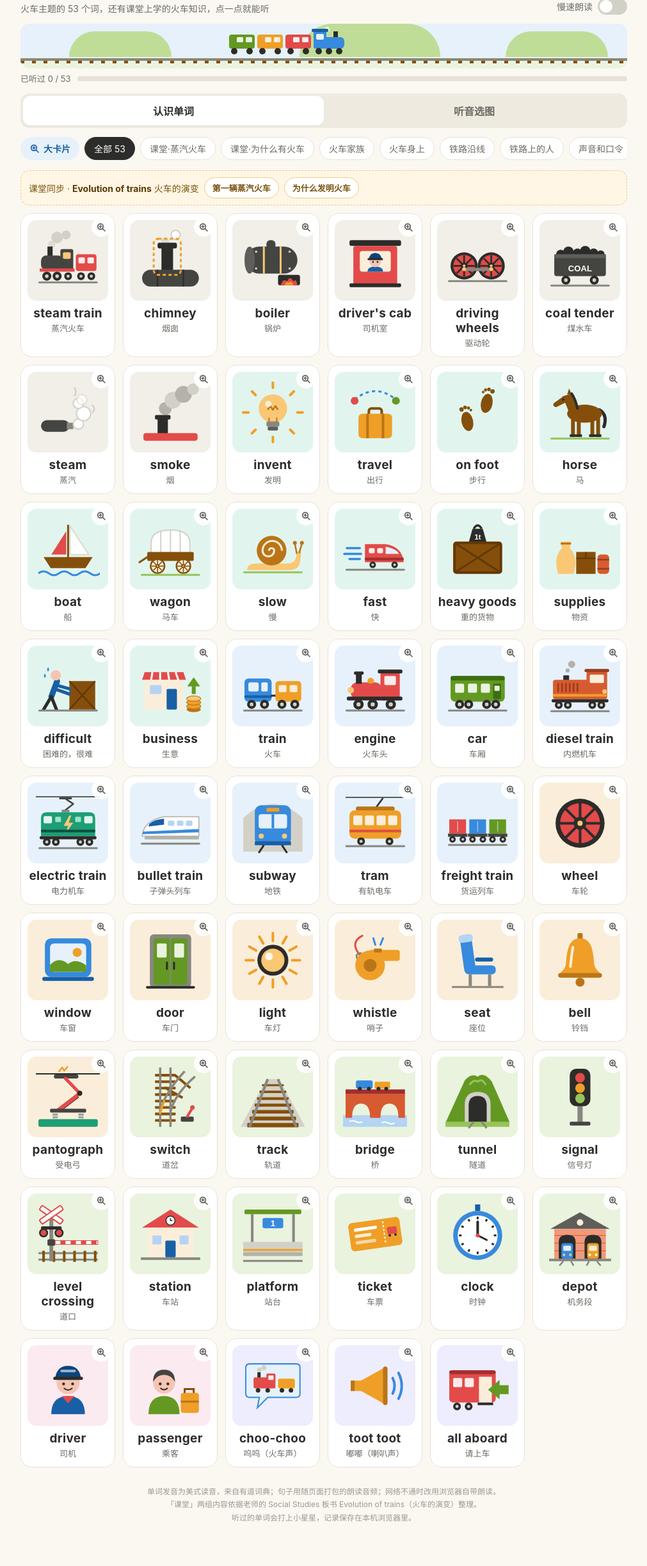
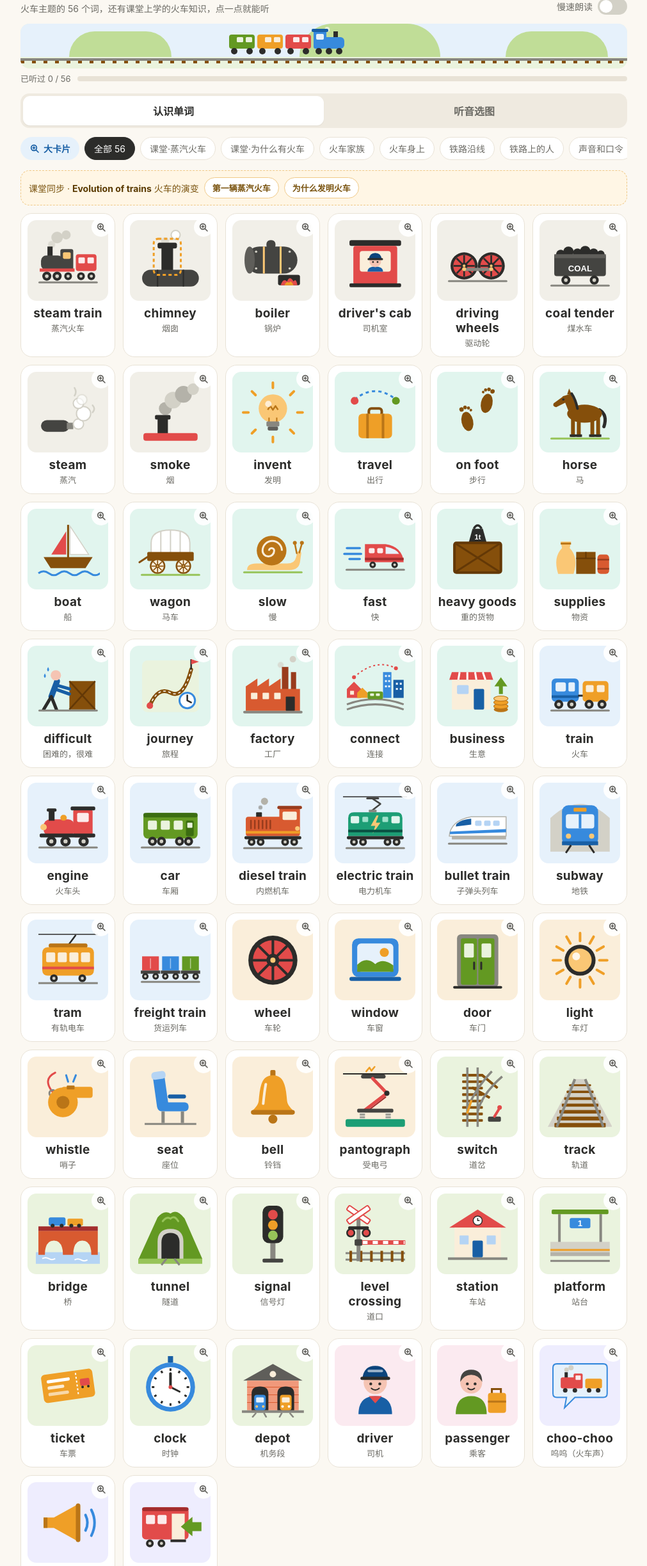
Before and after one commit to zhonghcc/kidgame, a plain HTML site: page train/index.html in a window 1280 px wide. Shown: the part 102-2549 px from the top of the page at 64% size, without its empty margins (134-1145 px from the left). Drawn offline with Linux system fonts and the light colour scheme.

Commit message:
feat: 小火车英语课堂部分加入 Life before/after trains 两张海报插画，补 5 句对比和 journey、factory、connect 三词

```diff
--- a/train/index.html
+++ b/train/index.html
@@ -158,6 +158,7 @@ h1{font-size:24px}
 @media (max-width:620px){.cols{grid-template-columns:1fr}}
 .col{border-radius:14px;padding:10px}
 .col.before{background:#F1EFE8}
+.col .scene{display:block;width:100%;aspect-ratio:16/10;object-fit:cover;border-radius:10px;margin-bottom:8px;cursor:pointer}
 .col.after{background:#EAF3DE}
 .col h4,.think h4{margin:2px 2px 8px;font-size:15px}
 .ln{display:flex;width:100%;text-align:left;gap:8px;align-items:flex-start;padding:8px;border-radius:10px;margin-bottom:4px;background:rgba(255,255,255,.7)}
@@ -227,7 +228,7 @@ h1{font-size:24px}
     </div>
   </section>
 
-  <div class="foot">单词发音为美式读音，来自有道词典；句子用随页面打包的朗读音频；网络不通时改用浏览器自带朗读。<br>「课堂」两组内容依据老师的 Social Studies 板书 Evolution of trains（火车的演变）整理。<br>听过的单词会打上小星星，记录保存在本机浏览器里。</div>
+  <div class="foot">单词发音为美式读音，来自有道词典；句子用随页面打包的朗读音频；网络不通时改用浏览器自带朗读。<br>「课堂」两组内容依据老师的 Social Studies 板书 Evolution of trains（火车的演变）和课堂海报 Life before / after trains 整理。<br>听过的单词会打上小星星，记录保存在本机浏览器里。</div>
 </div>
 
 <div class="mask" id="mask">
@@ -314,6 +315,9 @@ heavygoods:`<path d="M44 18 Q50 8 56 18" stroke="${K}" stroke-width="3.5" fill="
 supplies:`<path d="M16 88 Q8 62 22 48 L20 38 H36 L34 48 Q48 62 40 88 Z" fill="${YM}"/><path d="M20 41 H36" stroke="${YD}" stroke-width="3"/><rect x="44" y="54" width="30" height="34" fill="${BR}"/><path d="M44 64 H74 M59 54 V64" stroke="#633806" stroke-width="2"/><rect x="77" y="58" width="18" height="30" rx="5" fill="#D85A30"/><path d="M77 66 H95 M77 80 H95" stroke="#993C1D" stroke-width="2.5"/>`,
 difficult:`<rect x="52" y="42" width="40" height="44" rx="3" fill="${BR}"/><path d="M52 42 L92 86 M92 42 L52 86" stroke="#633806" stroke-width="2.5"/><path d="M33 42 L24 66" stroke="${BD}" stroke-width="9" stroke-linecap="round"/><path d="M31 48 L52 54 M29 54 L52 62" stroke="${BD}" stroke-width="5" stroke-linecap="round"/><path d="M24 66 L12 86 M24 66 L32 86" stroke="${K}" stroke-width="5" stroke-linecap="round"/><circle cx="31" cy="33" r="8" fill="${SK}"/><path d="M19 20 q-3 5 0 7 q3 -2 0 -7z M14 30 q-3 5 0 7 q3 -2 0 -7z" fill="${B}"/><rect x="4" y="86" width="92" height="3" rx="1.5" fill="${GR}"/>`,
 invent:`${radial(8,38,46,Y,4)}<circle cx="50" cy="44" r="22" fill="${YM}"/><path d="M42 46 L46 40 L50 46 L54 40 L58 46" stroke="${YD}" stroke-width="2.5" fill="none" stroke-linejoin="round"/><path d="M44 58 V66 M56 58 V66" stroke="${YD}" stroke-width="2"/><rect x="40" y="64" width="20" height="8" rx="2" fill="${GR}"/><rect x="42" y="72" width="16" height="6" rx="2" fill="#5F5E5A"/><circle cx="43" cy="37" r="5" fill="#fff" fill-opacity=".7"/>`,
+journey:`<rect x="6" y="10" width="88" height="80" rx="8" fill="${GLL}"/><path d="M18 80 Q30 50 50 60 T82 24" stroke="${BR}" stroke-width="6" fill="none" stroke-linecap="round"/><path d="M18 80 Q30 50 50 60 T82 24" stroke="#fff" stroke-width="1.5" stroke-dasharray="4 4" fill="none"/><circle cx="18" cy="80" r="5" fill="${R}"/><path d="M82 24 V8" stroke="${K}" stroke-width="2.5"/><path d="M82 8 L94 12 L82 16 Z" fill="${R}"/><circle cx="76" cy="72" r="12" fill="#fff" stroke="${B}" stroke-width="3"/><path d="M76 72 V64 M76 72 L82 75" stroke="${K}" stroke-width="2.5" stroke-linecap="round"/>`,
+factory:`<circle cx="70" cy="13" r="6" fill="${GL}" class="puff"/><circle cx="81" cy="8" r="5" fill="${GL}"/><rect x="64" y="20" width="10" height="36" fill="#993C1D"/><rect x="78" y="28" width="8" height="28" fill="#993C1D"/><path d="M8 88 V50 L26 38 V50 L44 38 V50 L62 38 V54 H92 V88 Z" fill="#D85A30"/><rect x="16" y="60" width="10" height="10" rx="1" fill="${YL}"/><rect x="34" y="60" width="10" height="10" rx="1" fill="${YL}"/><rect x="52" y="60" width="10" height="10" rx="1" fill="${YL}"/><rect x="70" y="66" width="14" height="22" rx="1" fill="${K}"/><rect x="4" y="88" width="92" height="4" rx="2" fill="${GR}"/>`,
+connect:`<path d="M6 54 L17 43 L28 54 V68 H6 Z" fill="${R}"/><rect x="11" y="57" width="6" height="6" fill="${YL}"/><path d="M22 60 L30 52 L38 60 V68 H22 Z" fill="${Y}"/><rect x="62" y="28" width="13" height="40" fill="${B}"/><rect x="78" y="40" width="16" height="28" fill="${BD}"/><path d="M65 34 h3 M70 34 h3 M65 42 h3 M70 42 h3 M65 50 h3 M70 50 h3 M82 46 h3 M88 46 h3 M82 54 h3 M88 54 h3" stroke="${BL}" stroke-width="3"/><path d="M6 78 Q50 62 94 78" stroke="${GR}" stroke-width="3" fill="none"/><path d="M6 86 Q50 70 94 86" stroke="${GR}" stroke-width="3" fill="none"/><rect x="38" y="58" width="24" height="12" rx="3" fill="${G}"/><rect x="42" y="61" width="6" height="4" rx="1" fill="${GLL}"/><rect x="51" y="61" width="6" height="4" rx="1" fill="${GLL}"/><circle cx="17" cy="36" r="3" fill="${R}"/><circle cx="82" cy="22" r="3" fill="${R}"/><path d="M17 36 Q50 6 82 22" stroke="${R}" stroke-width="2" stroke-dasharray="3 4" fill="none"/>`,
 business:`<path d="M10 28 H70 L74 40 H6 Z" fill="${R}"/><path d="M22 28 L20 40 M34 28 L34 40 M46 28 L48 40 M58 28 L62 40" stroke="#fff" stroke-width="3"/><rect x="10" y="40" width="60" height="46" fill="${YL}"/><rect x="18" y="48" width="18" height="14" rx="2" fill="${BM}"/><rect x="44" y="54" width="16" height="32" rx="2" fill="${BD}"/><path d="M76 50 L86 36 L96 50 Z M83 50 H89 V62 H83 Z" fill="${G}"/><ellipse cx="86" cy="86" rx="11" ry="4" fill="${YD}"/><ellipse cx="86" cy="81" rx="11" ry="4" fill="${Y}" stroke="${YD}"/><ellipse cx="86" cy="75" rx="11" ry="4" fill="${Y}" stroke="${YD}"/><ellipse cx="86" cy="69" rx="11" ry="4" fill="${YM}" stroke="${YD}"/>`
 };
 
@@ -346,6 +350,9 @@ const W=[
 ['heavy goods','/ˌhevi ˈɡʊdz/','重的货物','Trains carry heavy goods.','火车运送很重的货物。','why','heavygoods'],
 ['supplies','/səˈplaɪz/','物资','Trains move people and supplies.','火车运送人和物资。','why','supplies'],
 ['difficult','/ˈdɪfɪkəlt/','困难的，很难','Carrying heavy goods was difficult.','以前搬运重货很困难。','why','difficult'],
+['journey','/ˈdʒɜːrni/','旅程','Journeys took longer.','路上要花的时间更长。','why','journey'],
+['factory','/ˈfæktəri/','工厂','Factories received supplies faster.','工厂能更快收到原料。','why','factory'],
+['connect','/kəˈnekt/','连接','Trains connected towns and cities.','火车把城镇和城市连了起来。','why','connect'],
 ['business','/ˈbɪznəs/','生意','Trains helped business grow.','火车让生意越做越大。','why','business'],
 ['train','/treɪn/','火车','I like trains!','我喜欢火车！','type','train'],
 ['engine','/ˈendʒɪn/','火车头','The engine pulls the cars.','火车头拉着车厢。','type','engine'],
@@ -470,8 +477,9 @@ ${wh(54,142,10)}${wh(188,142,10)}
 ${LBL('chimney',4,4,72,40,28,62,38)}${LBL('boiler',84,4,66,117,28,128,70)}${LBL("driver's cab",158,4,98,207,28,196,42)}${LBL('coal tender',262,4,96,300,28,262,72)}${LBL('driving wheels',92,166,124,154,166,140,146)}
 </svg>`;
 // 板书右半边：有火车以前和以后、两道讨论题
-const BEFORE=[['People travelled on foot, by horse or by boat.','以前人们步行、骑马或坐船出行。'],['Travelling was slow.','出行很慢。'],['Carrying heavy goods was difficult.','搬运很重的货物很困难。'],['People and supplies could not move easily on land.','人和物资在陆地上很难运来运去。']];
-const AFTER=[['People travelled faster and more easily.','人们出行更快、更方便了。'],['Trains carried many people and heavy goods.','火车能装很多人和很重的货物。'],['Trains helped business grow.','火车让生意越做越大。']];
+// 句子来自板书和课堂上贴的两张海报 Life before trains、Life after trains（海报上的错字已改正）
+const BEFORE=[['People travelled on foot, by horse or by boat.','以前人们步行、骑马或坐船出行。'],['Travelling was slow.','出行很慢。'],['Journeys took longer.','路上要花的时间更长。'],['Carrying heavy goods was difficult.','搬运很重的货物很困难。'],['People and supplies could not move easily on land.','人和物资在陆地上很难运来运去。'],['People and supplies mostly stayed in local areas.','人和物资大多只在附近一带活动。']];
+const AFTER=[['People travelled faster and more easily.','人们出行更快、更方便了。'],['People could travel more quickly and safely.','人们出行更快，也更安全。'],['Trains carried many people and heavy goods.','火车能装很多人和很重的货物。'],['Trains connected towns and cities.','火车把城镇和城市连了起来。'],['Factories received supplies faster.','工厂能更快收到原料。'],['Trains helped business grow.','火车让生意越做越大。']];
 const THINK=[['How would you travel to another city if there were no trains?','如果没有火车，你会怎么去另一个城市？','I would go by horse or by boat.','我会骑马或者坐船去。'],['Why are trains better than wagons?','为什么火车比马车好？','Trains are faster, and they carry more people and goods.','火车更快，还能装更多的人和货物。']];
 const PARTS=['chimney','boiler',"driver's cab",'driving wheels','coal tender'];
 let practice=false;const revealed=new Set();
@@ -485,7 +493,7 @@ function renderLesson(){
   }
   if(cat==='why'){
     el.innerHTML=`<div class="lesson"><div class="lh"><button class="say" data-say="Why did they invent trains?" aria-label="听">${ICON.play}</button><div><b>Why did they invent trains?</b><span>人们为什么发明火车？点每一句都能听</span></div></div>
-<div class="cols"><div class="col before"><h4>Before trains 有火车以前</h4>${BEFORE.map(line).join('')}</div><div class="col after"><h4>After trains 有了火车以后</h4>${AFTER.map(line).join('')}</div></div>
+<div class="cols"><div class="col before"><img class="scene" src="img/before-trains.jpg" alt="Life before trains" data-say="Life before trains" loading="lazy"><h4>Life before trains 有火车以前</h4>${BEFORE.map(line).join('')}</div><div class="col after"><img class="scene" src="img/after-trains.jpg" alt="Life after trains" data-say="Life after trains" loading="lazy"><h4>Life after trains 有了火车以后</h4>${AFTER.map(line).join('')}</div></div>
 <div class="think"><h4>Think and talk 想一想，说一说</h4>${THINK.map((q,i)=>line(q)+`<div class="ans"><button class="reveal" data-i="${i}">可以这样说</button></div>`).join('')}</div></div>`;
     return;
   }
```
Also changed, not shown: 9 other files.
